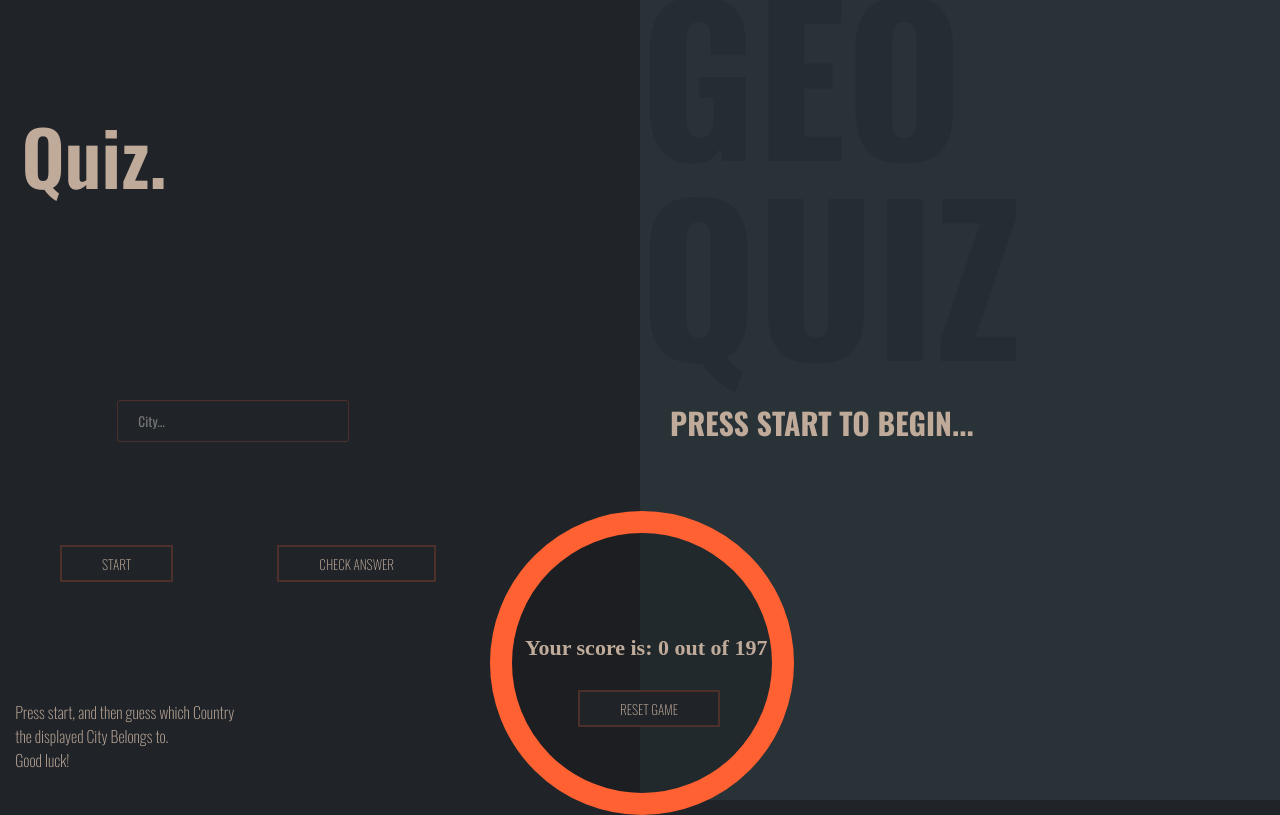
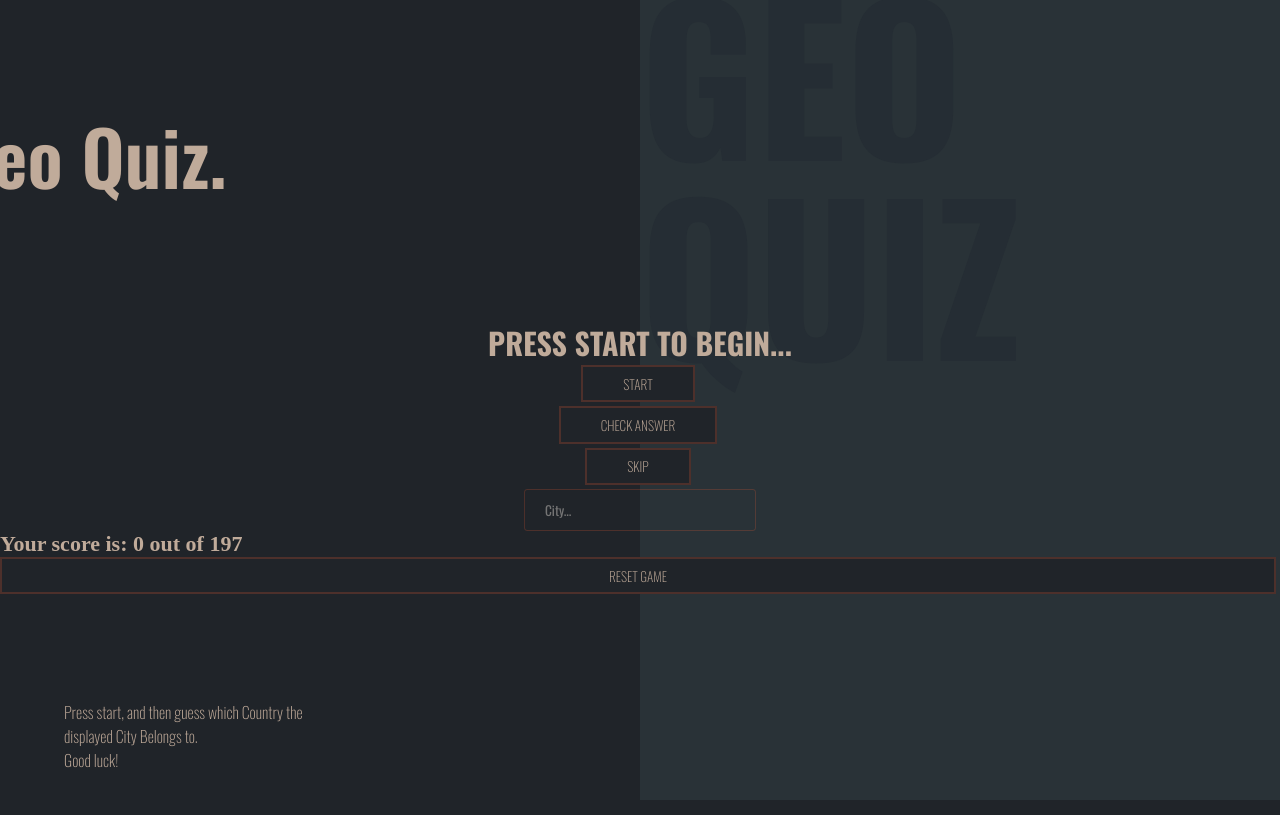
Before and after one commit to lucaswatts/geo-guesser, a React (Create React App) app: page / in a window 1280 px wide. Built offline with nearby package versions, Linux system fonts and the light colour scheme; a web font is replaced by a local one.

Commit message:
added flex to elements - helped fix element placement. More adjustment needed

```diff
--- a/src/components/App.css
+++ b/src/components/App.css
@@ -2,6 +2,10 @@
   background-color: #202429;
   margin-top: 0px;
   margin-bottom: 0px;
+}
+#parentContainer {
+  height: 100%;
+  width: 100%;
 }
 
 #button1 {
@@ -29,10 +33,14 @@
 }
 
 #country {
+  font-size: 25px;
+  font-family: 'Oswald', sans-serif;
+  font-weight: 700;
+  font-size: 30px;
+  background-color: #11111100;
+  text-transform: uppercase;
   display: block;
-  font-size: 25px;
-  display: flex;
-  justify-content: center;
+  z-index: 300;
 }
 
 p {
@@ -49,17 +57,14 @@ p {
   position: absolute;
 }
 
-#scoreElements {
-  margin-left: 50%;
-  background-color: #11111100;
-  height: 50%;
-  width: 50%;
-  position: absolute;
-}
 
 #content {
   background-color: #11111100;
-  position: absolute;
+  display: flex;
+  justify-content: center;
+  flex-direction: column;
+  align-items: center;
+  padding-top: 25%;
 }
 
 
@@ -78,8 +83,8 @@ p {
 #mainTitle {
   display: inline;
   position: relative;
-  right: 750px;
   top: 100px;
+  right: 690px;
   font-family: 'Oswald', sans-serif;
   font-weight: 600;
   font-size: 75px;
@@ -92,9 +97,17 @@ p {
 	width: 260px;
 	height: 260px;
   position: relative;
-  bottom: 0px;
+  top: 10px;
   right: 150px;
   background-color: #11111144;
+  display: none;
+}
+
+#scoreElements {
+  display: flex;
+  flex-direction: column;
+  justify-content: center;
+  background-color: #11111100;
 }
 
 #scoreCounter {
@@ -104,27 +117,19 @@ p {
   font-family: 'Quattrocento', serif;
   font-size: 22px;
   position: relative;
-  top: 630px;
-  right: 115px;
 }
 
 #resetBtn {
   position: relative;
-  top: 690px;
-  right: 310px;
 }
 
 
 #startBtn {
   position: relative;
-  top: 500px;
-  left: 60px;
 }
 
 #checkAnswer {
   position: relative;
-  top: 500px;
-  left: 160px;
 }
 
 
@@ -141,6 +146,7 @@ p {
   color: #c0ab9a;
   text-align: center;
   transition: all 0.25s;
+  z-index: 50;
 }
 
 .btn:hover {
@@ -149,7 +155,7 @@ p {
 }
 
 .game-input {
-  display: inline-block;
+  display: block;
   width: 215px;
   padding: 10px 0 10px 15px;
   color: #c0ab9a;
@@ -162,8 +168,7 @@ p {
   border: 1px solid #ff613233;
   font-family: 'Oswald', sans-serif;
   font-weight: 400;
-  position:absolute;
-  top: 400px;
+  z-index: 400;
 }
 
 .game-input:focus {
@@ -176,15 +181,6 @@ p {
   position: absolute;
   top: 700px;
   padding-left: 5%;
+  background-color: #11111100;
+  padding-right: 75%;
 }
-
-#country {
-  font-family: 'Oswald', sans-serif;
-  font-weight: 700;
-  font-size: 30px;
-  background-color: #11111100;
-  text-transform: uppercase;
-  position: relative;
-  top: 400px;
-  left: 670px;
-}
--- a/src/components/App.js
+++ b/src/components/App.js
@@ -10,12 +10,12 @@ import UIElements from "./UIElements";
 
 function App() {
   return (
-    <>
+    <div id="parentContainer">
     <UIElements />
       <Country />
       <Guessing />
       <Counter />
-    </>
+    </div>
   );
 }
 
--- a/src/components/Country.js
+++ b/src/components/Country.js
@@ -5,6 +5,9 @@ function Country() {
   function resetGame() {
     const score = document.getElementById("correctAnswers");
     score.innerHTML = "Good Luck!";
+  }
+  function skip() {
+    console.log('skipping')
   }
 
   function pickCountry() {
@@ -48,13 +51,15 @@ function Country() {
         Start
       </button>
 
-    <input className="game-input" id="name" type="text" placeholder="City..." />
-
 
       <button onClick={check} id="checkAnswer" className="btn">
         Check Answer
       </button>
-      <p id="message">Press start, and then guess which Country<br></br> the displayed City Belongs to.<br></br> Good luck!</p>
+      <button onClick={skip} id="skipBtn" className="btn">
+        Skip
+      </button>
+      <input className="game-input" id="name" type="text" placeholder="City..." />
+      <p id="message">Press start, and then guess which Country the displayed City Belongs to.<br></br> Good luck!</p>
 
     </div>
   );
```
